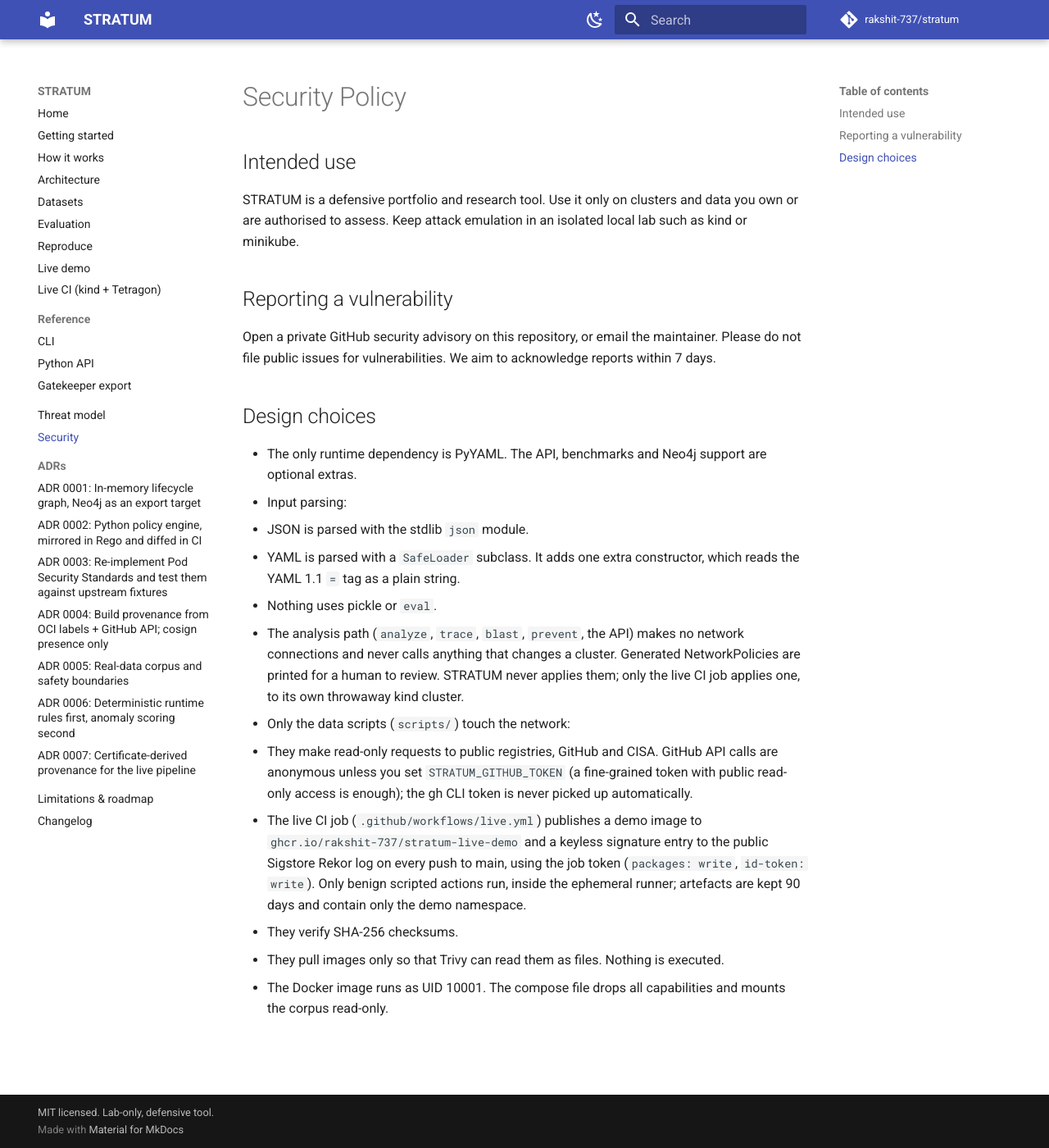
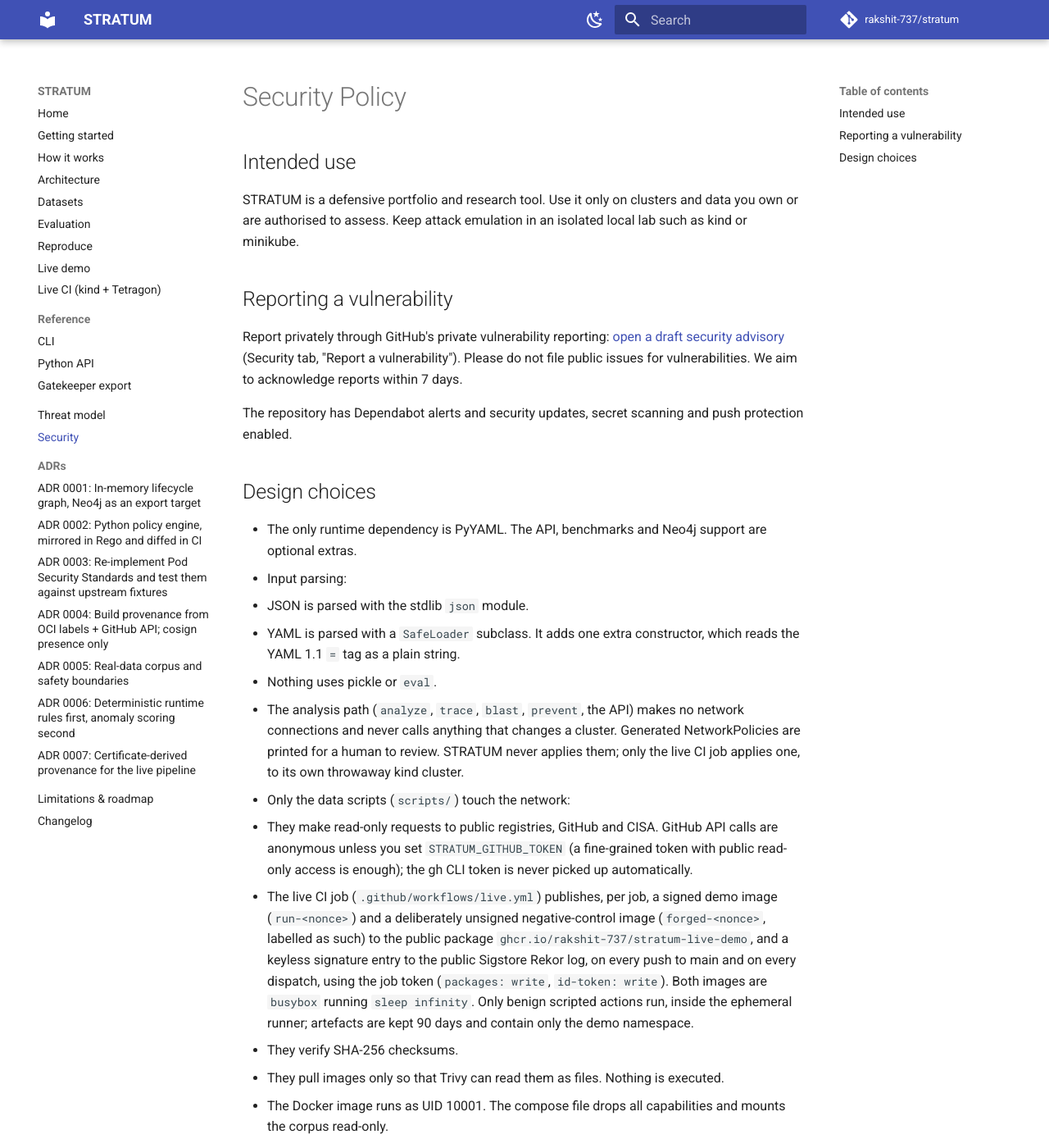
Before and after one commit to rakshit-737/stratum, an MkDocs documentation site: the page built from docs/security.md, in a window 1280 px wide and 1400 px high. Shown: the whole window at 82% size. Built offline with MkDocs 1.6.1 and Material for MkDocs 9.7.7, drawn with Linux system fonts in a browser that asks for light colours; comment, search, counter and statistics services are not loaded.

Commit message:
docs(security): working private reporting channel; forged-label and name-injection threats
- Private vulnerability reporting is now enabled on the repository;
  SECURITY.md links the advisory form instead of an unnamed email, and
  notes Dependabot alerts/updates, secret scanning and push protection.
- The live job's published images include the deliberately unsigned
  forged-<nonce> control; SECURITY.md says so.
- THREAT_MODEL: forged OCI labels vs the certificate-only commit edge and
  the forged control; namespace injection into generated YAML.

Co-Authored-By: Claude <noreply@anthropic.com>

```diff
--- a/SECURITY.md
+++ b/SECURITY.md
@@ -6,7 +6,9 @@ STRATUM is a defensive portfolio and research tool. Use it only on clusters and
 
 ## Reporting a vulnerability
 
-Open a private GitHub security advisory on this repository, or email the maintainer. Please do not file public issues for vulnerabilities. We aim to acknowledge reports within 7 days.
+Report privately through GitHub's private vulnerability reporting: [open a draft security advisory](https://github.com/rakshit-737/stratum/security/advisories/new) (Security tab, "Report a vulnerability"). Please do not file public issues for vulnerabilities. We aim to acknowledge reports within 7 days.
+
+The repository has Dependabot alerts and security updates, secret scanning and push protection enabled.
 
 ## Design choices
 
@@ -18,7 +20,7 @@ Open a private GitHub security advisory on this repository, or email the maintai
 - The analysis path (`analyze`, `trace`, `blast`, `prevent`, the API) makes no network connections and never calls anything that changes a cluster. Generated NetworkPolicies are printed for a human to review. STRATUM never applies them; only the live CI job applies one, to its own throwaway kind cluster.
 - Only the data scripts (`scripts/`) touch the network:
   - They make read-only requests to public registries, GitHub and CISA. GitHub API calls are anonymous unless you set `STRATUM_GITHUB_TOKEN` (a fine-grained token with public read-only access is enough); the gh CLI token is never picked up automatically.
-  - The live CI job (`.github/workflows/live.yml`) publishes a demo image to `ghcr.io/rakshit-737/stratum-live-demo` and a keyless signature entry to the public Sigstore Rekor log on every push to main, using the job token (`packages: write`, `id-token: write`). Only benign scripted actions run, inside the ephemeral runner; artefacts are kept 90 days and contain only the demo namespace.
+  - The live CI job (`.github/workflows/live.yml`) publishes, per job, a signed demo image (`run-<nonce>`) and a deliberately unsigned negative-control image (`forged-<nonce>`, labelled as such) to the public package `ghcr.io/rakshit-737/stratum-live-demo`, and a keyless signature entry to the public Sigstore Rekor log, on every push to main and on every dispatch, using the job token (`packages: write`, `id-token: write`). Both images are `busybox` running `sleep infinity`. Only benign scripted actions run, inside the ephemeral runner; artefacts are kept 90 days and contain only the demo namespace.
   - They verify SHA-256 checksums.
   - They pull images only so that Trivy can read them as files. Nothing is executed.
 - The Docker image runs as UID 10001. The compose file drops all capabilities and mounts the corpus read-only.
```
Also changed, not shown: THREAT_MODEL.md (+2 -1 lines).
